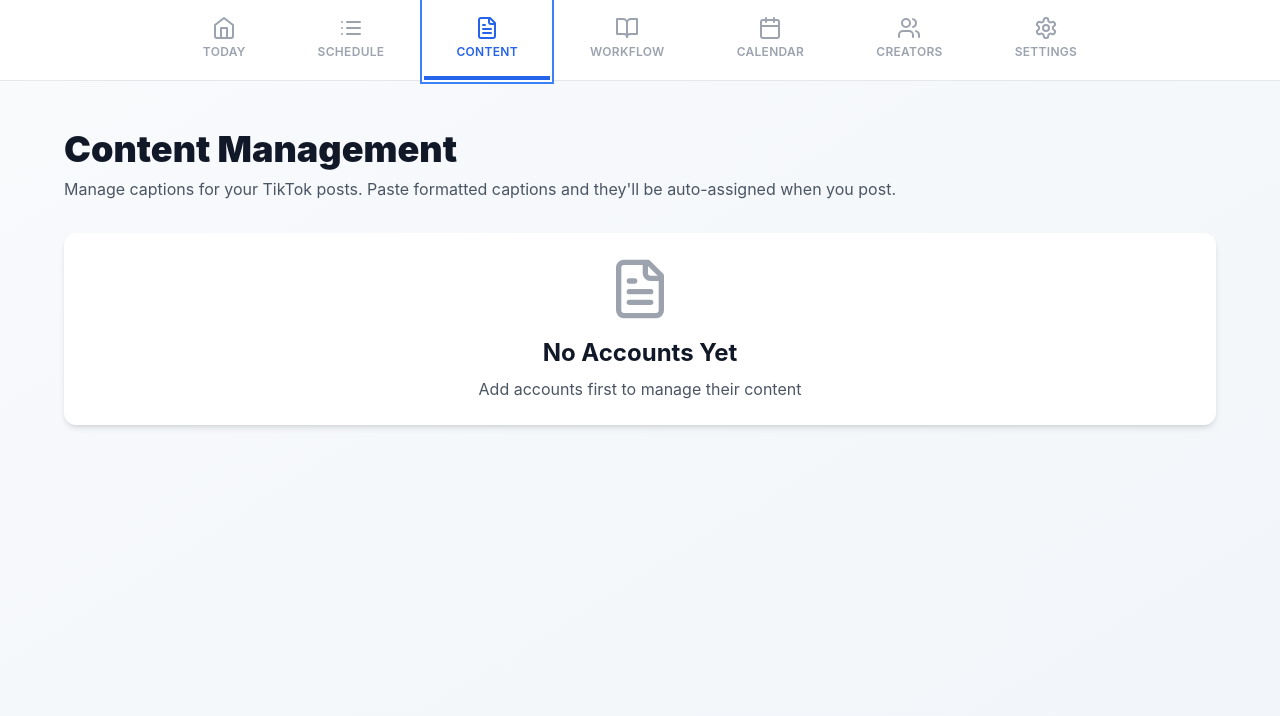
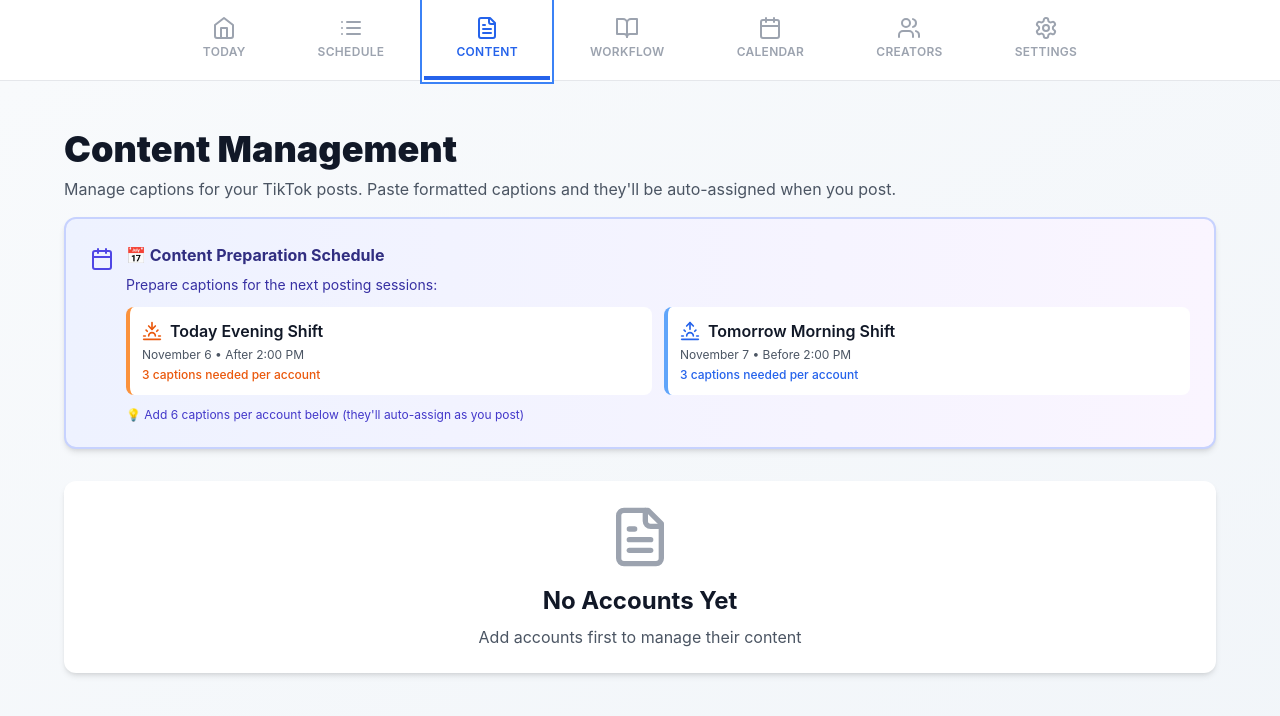
Before and after one commit to gigageek101/SocialPostTrackingWebsite, a React (Vite) app: page / in a window 1280 px wide. Both pictures are taken after a click on the button "CONTENT". Shown: the top 716 px of the page. Built offline with nearby package versions, Linux system fonts and the light colour scheme.

Commit message:
Update: Line-by-line caption copy + content prep clarification with shift/day labels

```diff
--- a/src/components/screens/ContentScreen.tsx
+++ b/src/components/screens/ContentScreen.tsx
@@ -5,8 +5,9 @@ import { Button } from '../ui/Button';
 import { Modal } from '../ui/Modal';
 import { PlatformIcon } from '../ui/PlatformIcon';
 import { PLATFORM_NAMES } from '../../constants/platforms';
-import { FileText, Plus, Trash2, Copy, Check, RotateCcw } from 'lucide-react';
+import { FileText, Plus, Trash2, Copy, Check, RotateCcw, Calendar, Sunrise, Sunset } from 'lucide-react';
 import { parseCaptionText } from '../../utils/captionParser';
+import { format, addDays } from 'date-fns';
 
 export function ContentScreen() {
   const { state, updateAccount } = useApp();
@@ -60,15 +61,55 @@ export function ContentScreen() {
     setTimeout(() => setCopiedId(null), 2000);
   };
 
+  // Get today and tomorrow dates
+  const today = new Date();
+  const tomorrow = addDays(today, 1);
+  const todayStr = format(today, 'MMMM d');
+  const tomorrowStr = format(tomorrow, 'MMMM d');
+
   return (
     <div className="min-h-screen bg-gradient-to-br from-slate-50 to-slate-100 p-4">
       <div className="max-w-6xl mx-auto py-8">
         {/* Header */}
         <div className="mb-8">
           <h1 className="text-4xl font-black text-gray-900 mb-2">Content Management</h1>
-          <p className="text-gray-600">
+          <p className="text-gray-600 mb-4">
             Manage captions for your TikTok posts. Paste formatted captions and they'll be auto-assigned when you post.
           </p>
+
+          {/* Content Preparation Timeline */}
+          <Card className="bg-gradient-to-r from-indigo-50 to-purple-50 border-2 border-indigo-200">
+            <div className="flex items-start gap-3">
+              <Calendar className="w-6 h-6 text-indigo-600 mt-1 flex-shrink-0" />
+              <div className="flex-1">
+                <h3 className="font-bold text-indigo-900 mb-2">📅 Content Preparation Schedule</h3>
+                <p className="text-sm text-indigo-800 mb-3">
+                  Prepare captions for the next posting sessions:
+                </p>
+                <div className="grid grid-cols-1 md:grid-cols-2 gap-3">
+                  <div className="bg-white p-3 rounded-lg border-l-4 border-orange-400">
+                    <div className="flex items-center gap-2 mb-1">
+                      <Sunset className="w-5 h-5 text-orange-600" />
+                      <span className="font-semibold text-gray-900">Today Evening Shift</span>
+                    </div>
+                    <p className="text-xs text-gray-600">{todayStr} • After 2:00 PM</p>
+                    <p className="text-xs text-orange-600 font-medium mt-1">3 captions needed per account</p>
+                  </div>
+                  <div className="bg-white p-3 rounded-lg border-l-4 border-blue-400">
+                    <div className="flex items-center gap-2 mb-1">
+                      <Sunrise className="w-5 h-5 text-blue-600" />
+                      <span className="font-semibold text-gray-900">Tomorrow Morning Shift</span>
+                    </div>
+                    <p className="text-xs text-gray-600">{tomorrowStr} • Before 2:00 PM</p>
+                    <p className="text-xs text-blue-600 font-medium mt-1">3 captions needed per account</p>
+                  </div>
+                </div>
+                <p className="text-xs text-indigo-700 mt-3">
+                  💡 Add 6 captions per account below (they'll auto-assign as you post)
+                </p>
+              </div>
+            </div>
+          </Card>
         </div>
 
         {/* No Content */}
--- a/src/components/screens/ScheduleOverviewScreen.tsx
+++ b/src/components/screens/ScheduleOverviewScreen.tsx
@@ -457,20 +457,26 @@ export function ScheduleOverviewScreen() {
                                     </span>
                                   </div>
 
-                                  {/* Slides Preview */}
+                                  {/* Slides - Each with Copy Button */}
                                   <div className="mb-3">
                                     <p className="text-xs text-purple-600 font-semibold mb-2">Slides ({nextCaption.slides.length}):</p>
-                                    <div className="space-y-1 max-h-32 overflow-y-auto">
-                                      {nextCaption.slides.slice(0, 3).map((slide, i) => (
-                                        <div key={i} className="text-sm text-gray-700 bg-white p-2 rounded">
-                                          {i + 1}. {slide.length > 50 ? slide.substring(0, 50) + '...' : slide}
+                                    <div className="space-y-2 max-h-64 overflow-y-auto">
+                                      {nextCaption.slides.map((slide, i) => (
+                                        <div key={i} className="flex items-start gap-2 bg-white p-2 rounded-lg border border-purple-200">
+                                          <span className="text-xs font-bold text-purple-500 mt-1 flex-shrink-0">{i + 1}.</span>
+                                          <p className="text-sm text-gray-800 flex-1">{slide}</p>
+                                          <button
+                                            onClick={() => copyToClipboard(slide, `today-slide-${i}`)}
+                                            className="p-1 hover:bg-purple-100 rounded transition-colors flex-shrink-0"
+                                          >
+                                            {copiedText === `today-slide-${i}` ? (
+                                              <CheckCircle className="w-4 h-4 text-green-600" />
+                                            ) : (
+                                              <Copy className="w-4 h-4 text-purple-600" />
+                                            )}
+                                          </button>
                                         </div>
                                       ))}
-                                      {nextCaption.slides.length > 3 && (
-                                        <div className="text-xs text-purple-600 font-semibold">
-                                          +{nextCaption.slides.length - 3} more slides...
-                                        </div>
-                                      )}
                                     </div>
                                   </div>
 
--- a/src/components/screens/WorkflowScreen.tsx
+++ b/src/components/screens/WorkflowScreen.tsx
@@ -17,7 +17,7 @@ export function WorkflowScreen() {
   const totalInstagram = instagramCount * 2; // 2 per account per day
   const totalFacebook = facebookCount * 2; // 2 per account per day
 
-  // Get user's timezone for personalized greeting
+  // Get user's timezone display
   const userTimezone = state.userSettings?.userTimezone || 'Unknown';
   const location = userTimezone.split('/')[1]?.replace(/_/g, ' ') || userTimezone;
 
@@ -28,10 +28,13 @@ export function WorkflowScreen() {
         <Card className="shadow-xl mb-8 bg-gradient-to-r from-indigo-600 to-purple-600 text-white">
           <div className="text-center">
             <h1 className="text-4xl font-black mb-3">
-              👋 Welcome, {location} User!
+              👋 Welcome!
             </h1>
             <p className="text-lg text-indigo-100">
               Your Recommended Social Media Workflow
+            </p>
+            <p className="text-sm text-indigo-200 mt-2">
+              Timezone: {location}
             </p>
           </div>
         </Card>
@@ -103,8 +106,16 @@ export function WorkflowScreen() {
             <div className="p-4 bg-orange-50 rounded-xl border-2 border-orange-200">
               <h3 className="font-bold text-orange-900 mb-2">2. Content Preparation</h3>
               <p className="text-sm text-orange-800 mb-3">
-                Prepare content for tomorrow's posts:
+                Prepare content for:
               </p>
+              <div className="bg-orange-100 p-3 rounded-lg mb-3 border-l-4 border-orange-400">
+                <p className="text-sm font-semibold text-orange-900">
+                  📅 <strong>Today's Evening Shift</strong> + <strong>Tomorrow's Morning Shift</strong>
+                </p>
+                <p className="text-xs text-orange-700 mt-1">
+                  This ensures you always have content ready for the next posting sessions
+                </p>
+              </div>
 
               <div className="space-y-3">
                 {tiktokCount > 0 && (
```
